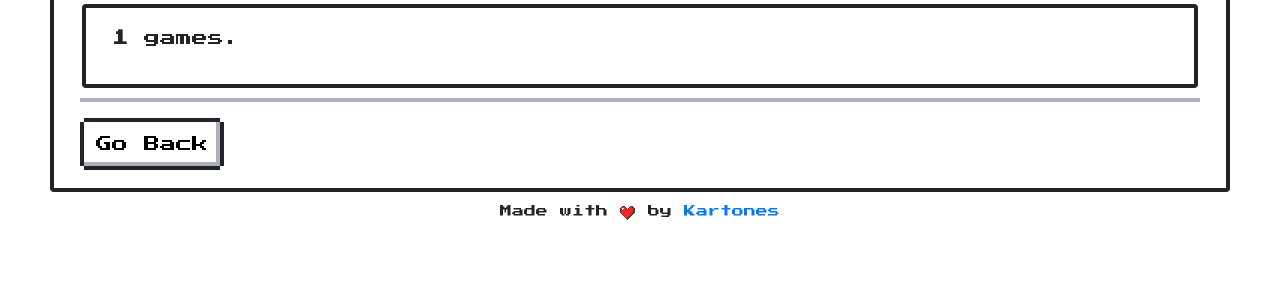
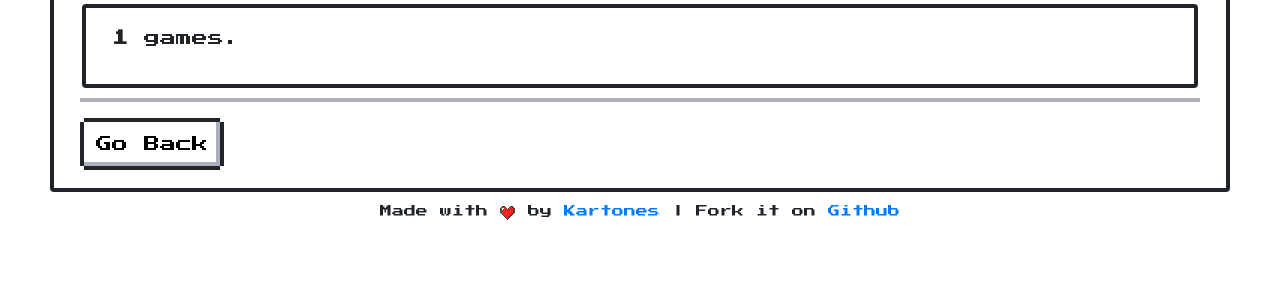
Before and after one commit to Kartones/finished-games, a Django app: page /games/ in a window 1280 px wide. Shown: the part 418-718 px from the top of the page. Run offline with Django 3.2, Linux system fonts and the light colour scheme; tables that the repository leaves empty hold one stand-in row (values such as "Sample post"); some libraries are stand-ins or nearby versions.

Commit message:
README improvement + add link to github at footer

```diff
--- a/finishedgames/web/templates/base.html
+++ b/finishedgames/web/templates/base.html
@@ -30,7 +30,7 @@
     </div>
 
     <footer>
-        Made with <i class="nes-icon heart is-small" title="love"></i> by <a href="https://kartones.net" target="_blank">Kartones</a>
+        Made with <i class="nes-icon heart is-small" title="love"></i> by <a href="https://kartones.net" target="_blank">Kartones</a> | Fork it on <a href="https://github.com/Kartones/finished-games" target="_blank">Github</a>
     </footer>
 </body>
 </html>
```
Also changed, not shown: README.md.
